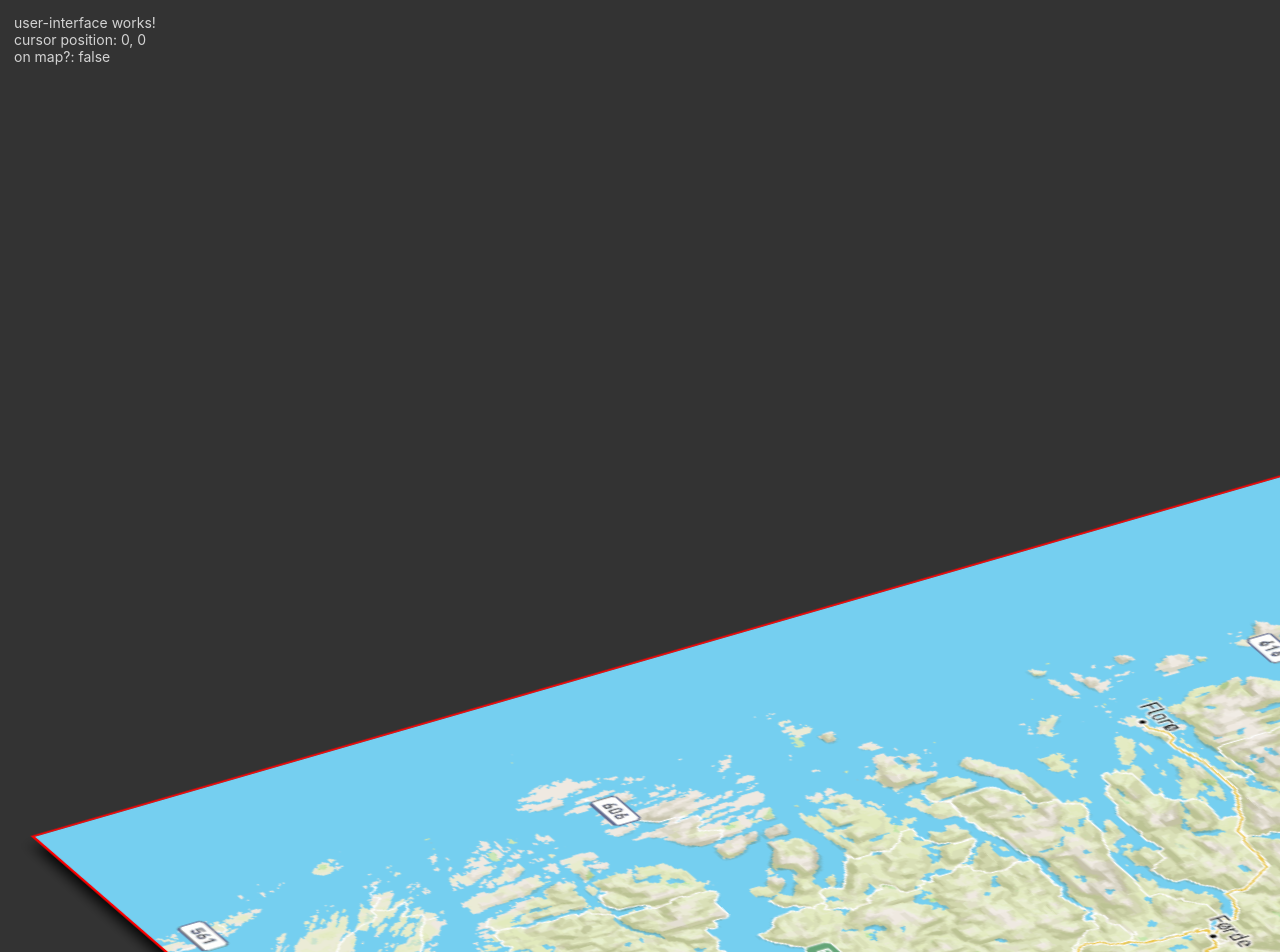
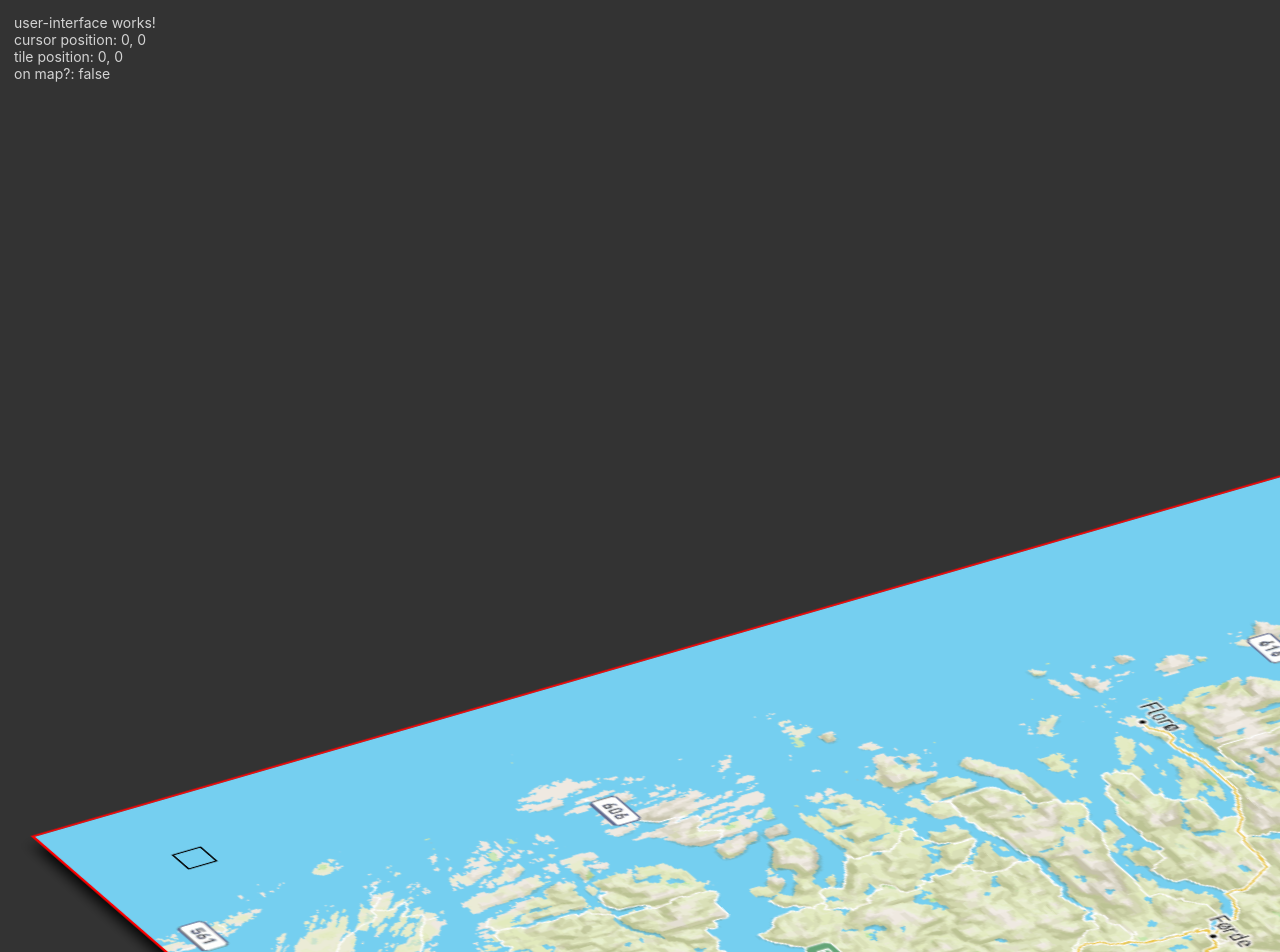
Before and after one commit to mateuszrymar/statebuilder, an Angular app: page / in a window 1280 px wide. Shown: the top 952 px of the page. Built offline with nearby package versions, Linux system fonts and the light colour scheme.

Commit message:
Finish tile display

```diff
--- a/src/app/map/map.component.html
+++ b/src/app/map/map.component.html
@@ -1,5 +1,5 @@
-<app-line [line]="testLine_01"></app-line>
-<app-line [line]="testLine_02"></app-line>
+<!-- <app-line [line]="testLine_01"></app-line>
+<app-line [line]="testLine_02"></app-line> -->
 <div class="point" [ngStyle]="{'left': testPoint_01.Y, 'top': testPoint_01.Y}"></div>
 
 <div class="map skew"
@@ -9,8 +9,11 @@
   (mouseleave)="this.isCursorOnMap = false; checkMap($event)"
   >
 
-  <div class="tile"></div>
-
+  <div class="tile"
+    [style.--tile-size]="tileSizePx"
+    [style.margin-top]="yTilePositionPx"
+    [style.margin-left]="xTilePositionPx"
+    ></div>
 
   <!-- <svg>
     <polygon class="map-border" [attr.points]="polygonVertices" />
--- a/src/app/map/map.component.scss
+++ b/src/app/map/map.component.scss
@@ -13,8 +13,8 @@
 .tile {
   position: absolute;
 
-  margin-top: calc(var(--tile-size) * 30);
-  margin-left: calc(var(--tile-size) * 20);
+  // top: calc(var(--tile-size) * 31);
+  // left: calc(var(--tile-size) * 20);
 
   aspect-ratio : 1 / 1;
   width: calc(var(--tile-size) - var(--tile-border));
--- a/src/app/map/map.component.ts
+++ b/src/app/map/map.component.ts
@@ -12,7 +12,14 @@ import { Vector } from '../math/vector';
 })
 export class MapComponent implements OnInit {
   mapSize: number = 2048;
+  tileCount = 64;
   mapSizePx = `${this.mapSize}px`;
+  tileSize = this.mapSize / this.tileCount;
+  tileSizePx = `${this.tileSize}px`;
+  xUnit = Vector.fromNumbers(0,1);
+  yUnit = Vector.fromNumbers(0,1);
+  xTilePositionPx = `100px`;
+  yTilePositionPx = `100px`;
 
   cursorPosition = new Point(0, 0);
   isCursorOnMap: boolean = false;
@@ -34,6 +41,8 @@ export class MapComponent implements OnInit {
   public testPoint_01 = new Point(0,0);
   testPoint_02 = new Point(0,0);
 
+  tilePosition = new Point(0,0);
+
   constructor(private userInterfaceService: UserInterfaceService, private elementRef: ElementRef) {
   }
 
@@ -49,26 +58,28 @@ export class MapComponent implements OnInit {
     this.topRight = new Point(
       document.querySelector("#topRight")!.getBoundingClientRect().left,
       document.querySelector("#topRight")!.getBoundingClientRect().top,
-    ) ;
+    );
     this.bottomRight = new Point(
       document.querySelector("#bottomRight")!.getBoundingClientRect().left,
       document.querySelector("#bottomRight")!.getBoundingClientRect().top,
-    ) ;
+    );
     this.bottomLeft = new Point(
       document.querySelector("#bottomLeft")!.getBoundingClientRect().left,
       document.querySelector("#bottomLeft")!.getBoundingClientRect().top,
-    ) ;
-    console.log(this.topLeft);
-    console.log(this.topRight);
-    console.log(this.bottomRight);
-    console.log(this.bottomLeft);
+    );
+  }
+
+  calculateUnits(): void {
+    this.xUnit = Vector.fromPoints(this.topLeft, this.topRight).multiplyBy(1/this.tileCount);
+    this.yUnit = Vector.fromPoints(this.topLeft, this.bottomLeft).multiplyBy(1/this.tileCount);
   }
 
   checkMap(event: MouseEvent) {
     this.createTestPoints();
+    this.calculateUnits();
     this.setCursor(event);
-    this.calculatePositionOnMap(event);
-
+    this.setTilePosition();
+    this.calculateTilePosition(event);
     this.userInterfaceService.setCursor(this.cursorPosition, this.isCursorOnMap);
   }
 
@@ -77,13 +88,15 @@ export class MapComponent implements OnInit {
     this.cursorPosition.Y = event.clientY;
   }
 
-  calculatePositionOnMap(event: MouseEvent) {
-    // @TODO: To calculate position on map, we need to read points
-    // from real DOM values.
+  setTilePosition() {
+    this.userInterfaceService.setTilePosition(this.tilePosition);
 
+    this.xTilePositionPx = `${this.tilePosition.X * this.tileSize}px`;
+    this.yTilePositionPx = `${this.tilePosition.Y * this.tileSize}px`;
+  }
+
+  calculateTilePosition(event: MouseEvent): void {
     let lineX = Line.fromPoints(this.topLeft, this.topRight);
-
-    console.log('unmoved', lineX);
     let lineY = Line.fromPoints(this.topLeft, this.bottomLeft);
 
     let vector = Vector.fromPoints(this.topRight, this.cursorPosition);
@@ -95,15 +108,14 @@ export class MapComponent implements OnInit {
     this.testLine_01 = lineYMoved;
     this.testLine_02 = lineX;
 
+    let intersectionDomain = lineXMoved.intersectionDomain(lineY);
 
-    let intersectionPointXAxis = lineYMoved.intersect(lineX);
-    let intersectionPointYAxis = lineXMoved.intersect(lineY);
+    let tilePositionX = (1 - intersectionDomain.X);
+    let tilePositionY = intersectionDomain.Y;
 
-    this.testPoint_01 = intersectionPointXAxis;
-    this.testPoint_02 = intersectionPointYAxis;
+    let unitPositionX = Math.floor(tilePositionX * this.mapSize / this.tileSize)
+    let unitPositionY = Math.floor(tilePositionY * this.mapSize / this.tileSize)
 
-
-    console.log(intersectionPointXAxis);
-    console.log(intersectionPointYAxis);
+    this.tilePosition = new Point(unitPositionX, unitPositionY);
   }
 }
--- a/src/app/math/line.ts
+++ b/src/app/math/line.ts
@@ -14,11 +14,22 @@ export class Line {
     return result;
   }
 
+  length(): number {
+    return Vector.fromPoints(this.start, this.end).length();
+  }
+
   intersect(line2: Line): Point {
+    let t = this.intersectionDomain(line2).X;
+
+    let resultX = this.start.X + t*(this.end.X - this.start.X);
+    let resultY = this.start.Y + t*(this.end.Y - this.start.Y);
+
+    return new Point(resultX, resultY);
+  }
+
+  intersectionDomain(line2: Line): Point {
     let t: number;
     let u: number;
-    let resultX: number;
-    let resultY: number;
 
     t = (
       (this.start.X - line2.start.X) * (line2.start.Y - line2.end.Y) -
@@ -33,10 +44,6 @@ export class Line {
       (this.start.Y - this.end.Y) * (line2.start.X - line2.end.X)
     );
 
-    resultX = this.start.X + t*(this.end.X - this.start.X);
-    resultY = this.start.Y + t*(this.end.Y - this.start.Y);
-
-    console.log(t, u);
-    return new Point(resultX, resultY);
+    return new Point(t, u);
   }
 }
--- a/src/app/math/vector.ts
+++ b/src/app/math/vector.ts
@@ -37,10 +37,17 @@ export class Vector implements IVector {
     this.Y = this.Y * multiplier;
   }
 
-  multiplyBy(multiplier: number): void {
+  multiplyBy(multiplier: number): Vector {
     this.X = this.X * multiplier;
     this.Y = this.Y * multiplier;
+    return this;
   };
+
+  add(vec2: Vector): Vector {
+    this.X += vec2.X;
+    this.Y += vec2.Y;
+    return this;
+  }
 
   private dotProduct(vec2: Vector) {
     return (this.X * vec2.X) + (this.Y * vec2.Y);
--- a/src/app/services/user-interface.service.ts
+++ b/src/app/services/user-interface.service.ts
@@ -7,6 +7,7 @@ import { IPoint } from '../models/geometry.interface';
 export class UserInterfaceService {
   cursorPosition: IPoint = {X: 0, Y: 0};
   isCursorOnMap = false;
+  tilePosition: IPoint = {X: 0, Y: 0};
 
   constructor() { }
 
@@ -14,4 +15,8 @@ export class UserInterfaceService {
     this.cursorPosition = newPosition;
     this.isCursorOnMap = isOnMap;
   }
+
+  public setTilePosition(newPosition: IPoint) {
+    this.tilePosition = newPosition;
+  }
 }
--- a/src/app/user-interface/user-interface.component.html
+++ b/src/app/user-interface/user-interface.component.html
@@ -3,6 +3,7 @@
   <div class="ui">
     <p>user-interface works!</p>
     <p>cursor position: {{ getCursorX() }}, {{ getCursorY() }}</p>
+    <p>tile position: {{ getTileX() }}, {{ getTileY() }}</p>
     <p>on map?: {{ getIsOnMap() }}</p>
   </div>
 
--- a/src/app/user-interface/user-interface.component.ts
+++ b/src/app/user-interface/user-interface.component.ts
@@ -21,6 +21,14 @@ export class UserInterfaceComponent {
     return this.userInterfaceService.cursorPosition.Y;
   }
 
+  public getTileX(): number {
+    return this.userInterfaceService.tilePosition.X;
+  }
+
+  public getTileY(): number {
+    return this.userInterfaceService.tilePosition.Y;
+  }
+
   public getIsOnMap(): boolean {
     return this.userInterfaceService.isCursorOnMap;
   }
```
